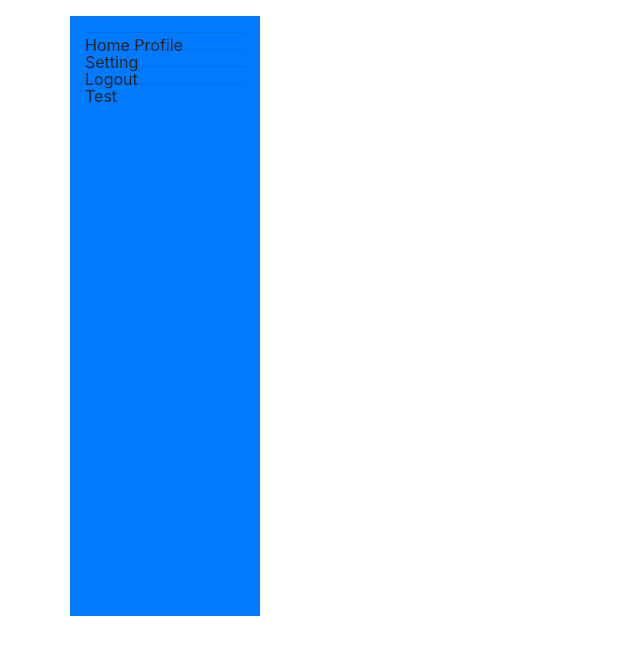
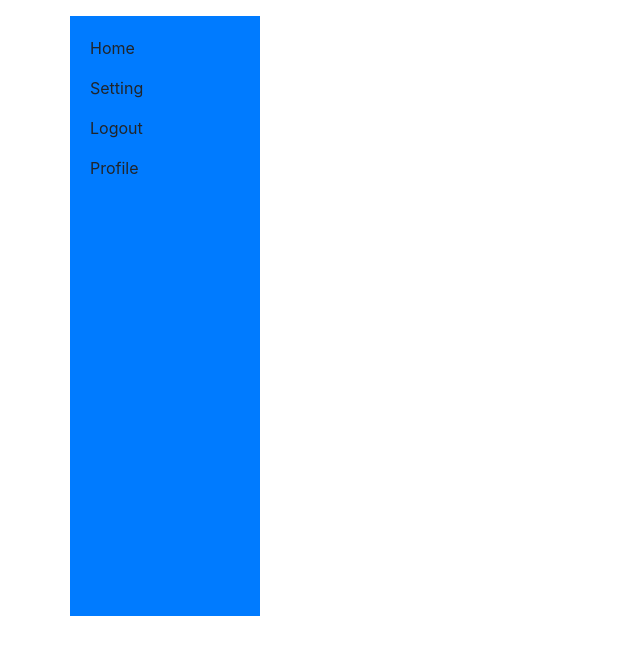
Before and after one commit to Jackdaw93/week2-rabu-exercise-3, a plain HTML site: page index.html in a window 1280 px wide. Shown: the whole page, without its empty margins (0-640 px from the left). Drawn offline with nearby package versions, Linux system fonts and the light colour scheme.

Commit message:
'Minus Undeline'

```diff
--- a/index.html
+++ b/index.html
@@ -21,7 +21,7 @@
   <body>
     <div class="container">
       <div class="row mt-3" style="height: 600px;">
-        <div class="col-2 bg-primary" id="show"></div>
+        <div class="col-2 bg-primary" id="show" style="padding: 20px;"></div>
         <div class="col"></div>
       </div>
     </div>
--- a/script.js
+++ b/script.js
@@ -1,14 +1,13 @@
-let sidebar = [["Home Profile"], ["Setting"], ["Logout"], ["Test"]];
+let sidebar = [["Home"], ["Setting"], ["Logout"], ["Profile"]];
 
 for (var i = 0, l1 = sidebar.length; i < l1; i++) {
   for (var j = 0, l2 = sidebar[i].length; j < l2; j++) {
     let newP = document.createElement("p");
-    let newH = document.createElement("hr");
     let teks = document.createTextNode(sidebar[i][j]);
-    newH.appendChild(newP);
+
     newP.appendChild(teks);
 
     const article = document.getElementById("show");
-    article.appendChild(newH);
+    article.appendChild(newP);
   }
 }
```
